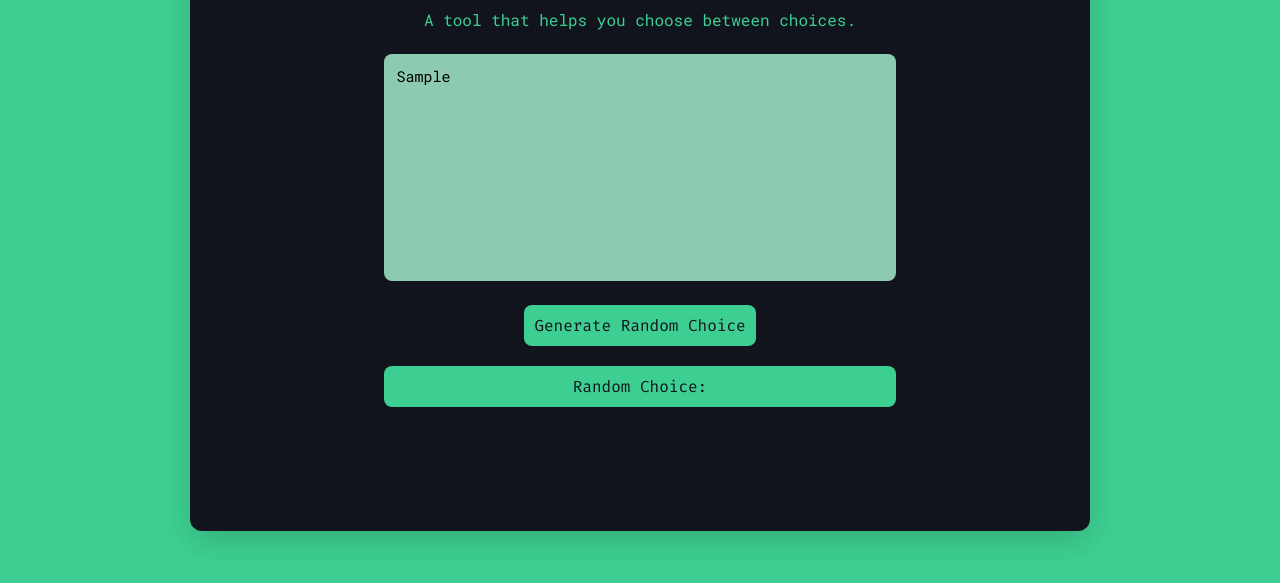
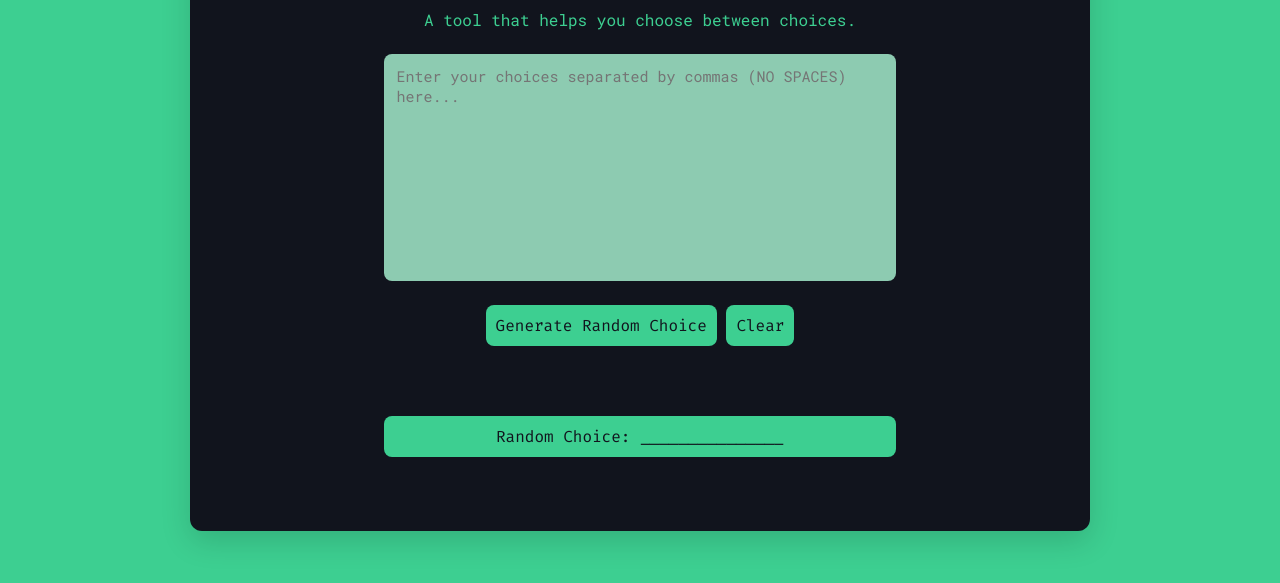
Before and after one commit to Sankarshan-T/Utility-Toolbox, a plain HTML site: page decisionpicker.html in a window 1280 px wide. Both pictures are taken after typing "Sample" into the empty fields and a click on the button "Generate Random Choice". Shown: the part 169-752 px from the top of the page. Drawn offline with Linux system fonts and the light colour scheme.

Commit message:
decisionpicker

```diff
--- a/decision.css
+++ b/decision.css
@@ -226,7 +226,7 @@ button:hover {
 }
 
 #randomChoice {
-    margin-top: 20px;
+    margin-top: 70px;
     padding: 10px;
     border: none;
     border-radius: 8px;
--- a/decision.js
+++ b/decision.js
@@ -0,0 +1,29 @@
+function generateChoice() {
+    const choicesraw = document.getElementById("choices");
+    const result = document.getElementById("randomChoice");
+
+    const choices = choicesraw.value.split(",").map((choice) => choice.trim());
+
+    console.log(choices);
+
+    if (choices.length === 0 || choices.length === 1 || (choices.length === 1 && choices[0] === "")) {
+        choicesraw.value = "";
+        result.textContent = "Please enter more choices"
+        setTimeout(() => {
+            result.textContent = "Random Choice: _______________";
+        }, 1200)
+    }
+    else {
+        const randomIndex = Math.floor(Math.random() * choices.length);
+
+        const randomchoice = choices[randomIndex];
+
+        result.textContent = `Random Choice: ${randomchoice}`;
+    };
+
+}
+
+function clearText() {
+    document.getElementById("choices").value = "";
+    document.getElementById("randomChoice").textContent = "Random Choice: _______________";
+}
--- a/decisionpicker.html
+++ b/decisionpicker.html
@@ -19,9 +19,10 @@
         <p>A tool that helps you choose between choices.</p>
 
         <div class="container">
-            <textarea id="choices" placeholder="Enter your choices separated by commas here..."></textarea>
+            <textarea id="choices" placeholder="Enter your choices separated by commas (NO SPACES) here..."></textarea>
             <button id="choose" onclick="generateChoice()">Generate Random Choice</button>
-            <p id="randomChoice"> Random Choice: </p>
+            <button id="choose" onclick="clearText()">Clear</button>
+            <p id="randomChoice"> Random Choice: _______________</p>
         </div>
 
     </main>
```
Also changed, not shown: textcleaner.js (line endings or trailing spaces).
